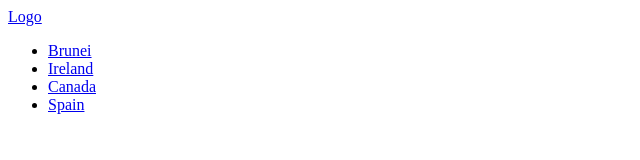
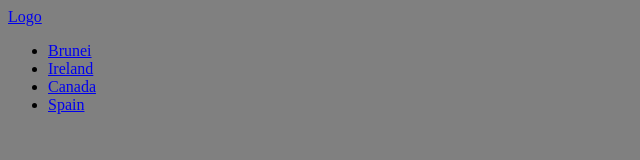
Before and after one commit to NewForce-Cohort-5/hello-world-pangolin, a plain HTML site: page index.html in a window 1280 px wide. Shown: the whole page, without its empty margins (0-640 px from the left). Drawn offline with Linux system fonts and the light colour scheme.

Commit message:
updated background color

```diff
--- a/index.html
+++ b/index.html
@@ -5,6 +5,8 @@
     <meta http-equiv="X-UA-Compatible" content="IE=edge">
     <meta name="viewport" content="width=device-width, initial-scale=1.0">
     <title>Document</title>
+
+    <link href= "styles/main.css" rel="stylesheet">
 </head>
 <body>
 
--- a/styles/main.css
+++ b/styles/main.css
@@ -0,0 +1,3 @@
+body {
+    background-color: gray;
+}
```
